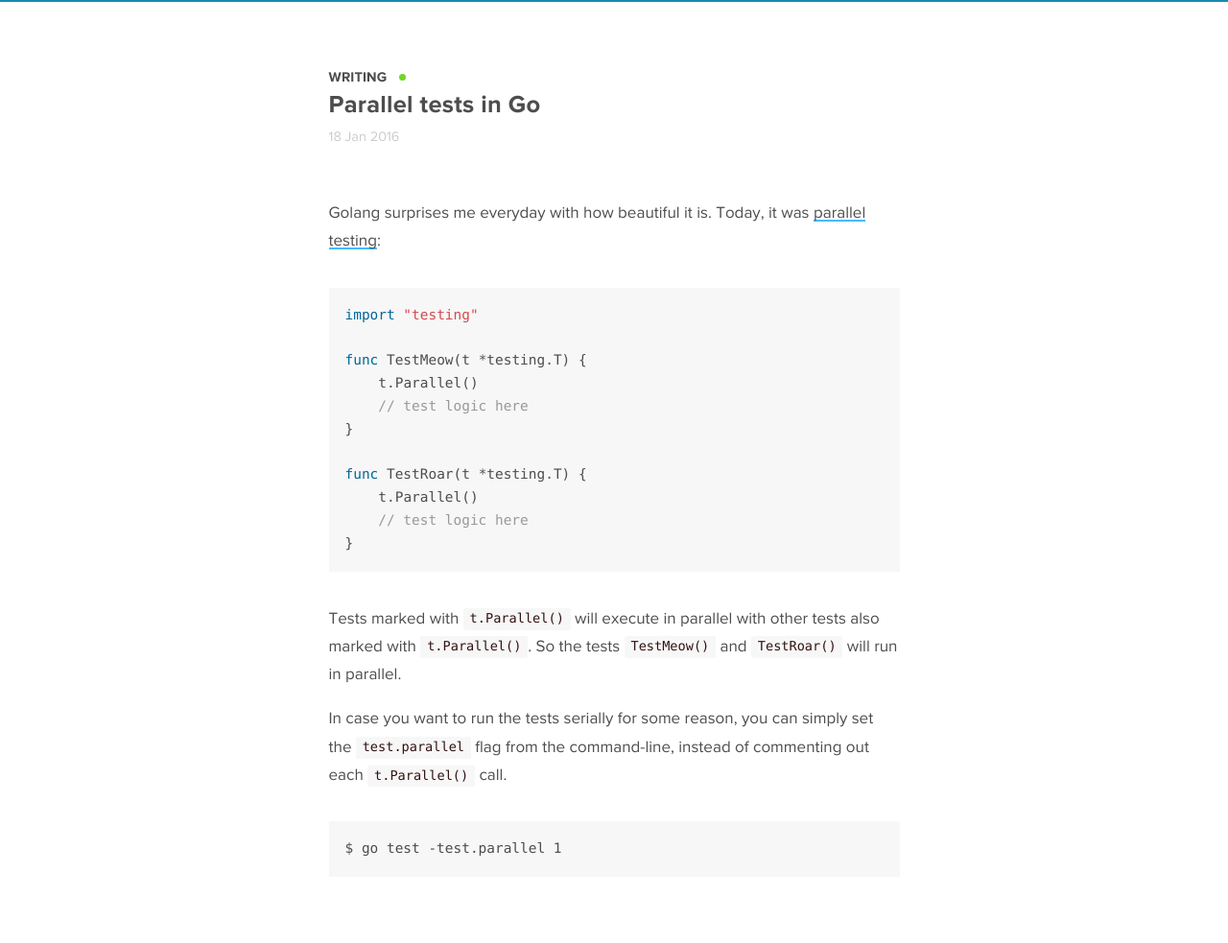
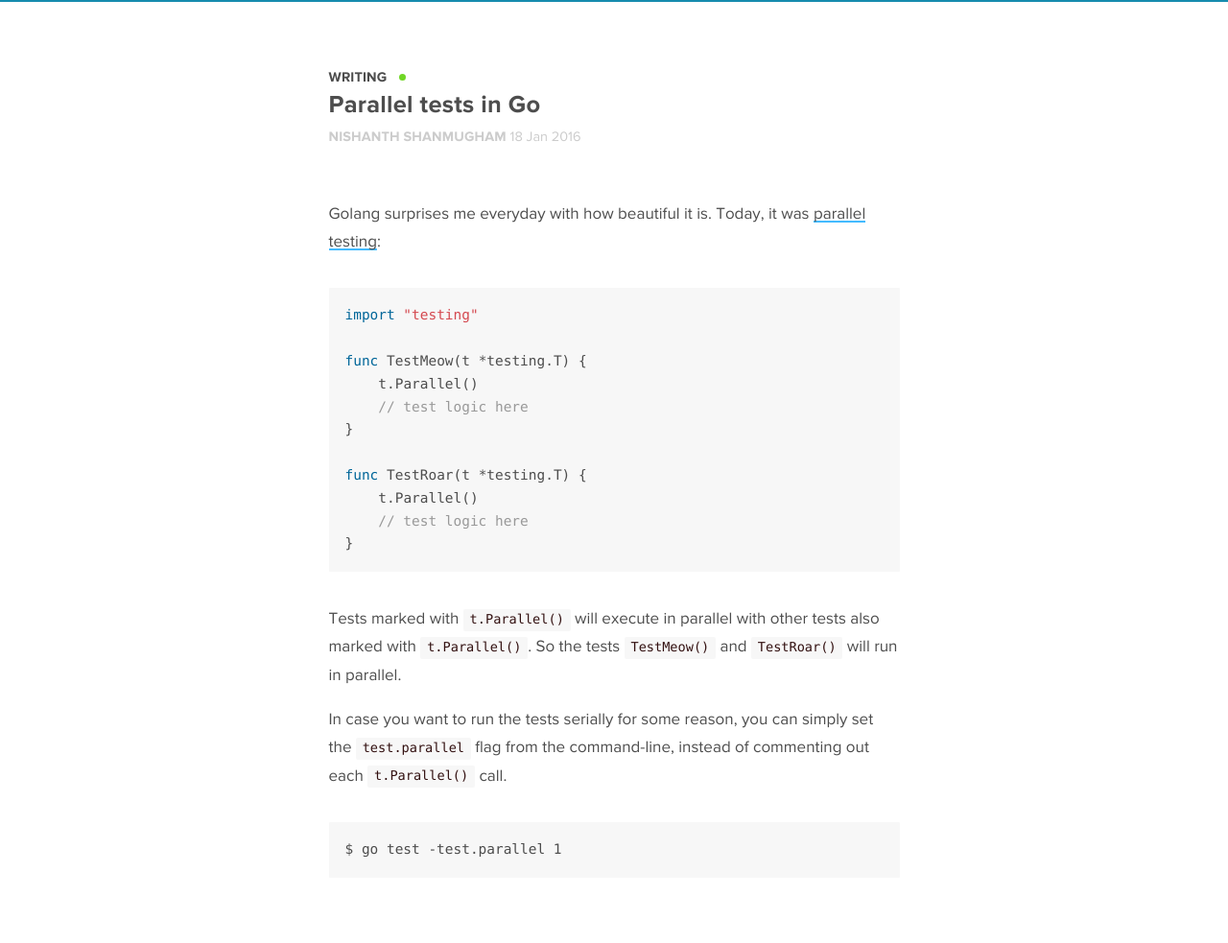
Before and after one commit to nishanths/nishanths.github.io, a Jekyll site: the page built from _posts/2016-01-18-parallel-tests-in-go.markdown, in a window 1280 px wide. Shown: the whole page at 96% size. Built offline with Jekyll 4.4.1, drawn with Linux system fonts in a browser that asks for light colours; some web fonts are replaced.

Commit message:
Add name back to post header

```diff
--- a/_layouts/post.html
+++ b/_layouts/post.html
@@ -10,6 +10,9 @@ layout: default
     </h1>
     <h1 class="title" itemprop="name headline"><a href="">{{ page.title }}</a></h1>
     <div class="meta">
+        <span class="h1" itemprop="author" itemscope itemtype="http://schema.org/Person">
+            <a href="/"><span itemprop="name">{% if page.author %}{{ page.author }}{% else %}{{ site.title }}{% endif %}</span></a>
+        </span>
         <time datetime="{{ page.date | date_to_xmlschema }}" itemprop="datePublished" title="It was a beautiful day!">
             {{ page.date | date: "%-d %b %Y" }}
         </time>
```
